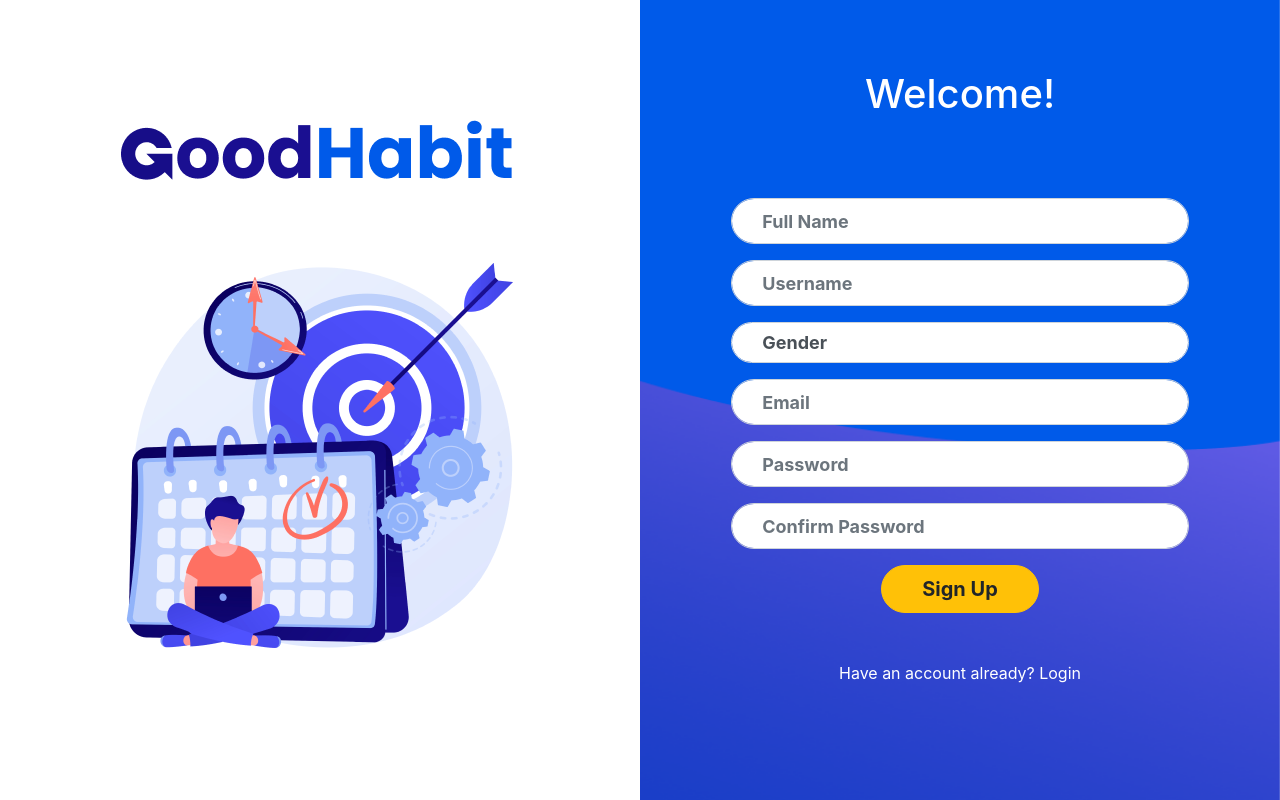
After one commit to syauqi-a/tubesRPL, a PHP site: page /signup.html in a window 1280 px wide. The commit adds this page. Run offline with PHP 8.4, Linux system fonts and the light colour scheme.

Commit message:
menampilkan login dan signup cara alternatif(html memanggil php)

```diff
--- /dev/null
+++ b/signup.html
@@ -0,0 +1,122 @@
+<!doctype html>
+<html>
+	<head>
+		<title>Sign Up</title>
+		<meta charset="utf-8">
+		<meta name="viewport" content="width=device-width, initial-scale=1">
+		<link rel="stylesheet" href="https://maxcdn.bootstrapcdn.com/bootstrap/4.5.2/css/bootstrap.min.css">
+		<script src="https://ajax.googleapis.com/ajax/libs/jquery/3.5.1/jquery.min.js"></script>
+		<script src="https://cdnjs.cloudflare.com/ajax/libs/popper.js/1.16.0/umd/popper.min.js"></script>
+		<script src="https://maxcdn.bootstrapcdn.com/bootstrap/4.5.2/js/bootstrap.min.js"></script>
+		<style>
+			.blueBG{
+				background-image:url('Asset/bgblue.png');
+				background-repeat: no-repeat;
+				background-attachment: fixed;
+				background-size: 100% 100%;
+			}
+			.bdr-round{
+				border-radius:1.5rem;
+			}
+			.form-control{
+				width: 75%;
+				display: inline-block;
+			}
+			.inputan{
+				padding: 22px 30px;
+				font-size:18px;
+				font-weight:bold;
+			}
+			select {
+				-moz-appearance: none;
+				-webkit-appearance: none;
+			}
+			select::-ms-expand {
+				display: none;
+			}
+		</style>
+	</head>
+	<body>
+		<div class="container-fluid">
+			<div class="row text-center">
+				<div class="col" style="padding-top:100px;">
+						<img class="mw-100" src="Asset/logo.png" alt="logo.png">
+						<img class="mw-100" src="Asset/illustration.png" alt="illustration.png">
+				</div>
+				<div class="col blueBG" style="height:800px; padding-top:70px;">
+					<div>
+					<h1 style="color:white;">Welcome!</h1>
+					<br/><br/><br/>
+					<form id="form_signup" method="post">
+						<div class="form-group">
+							<input type="text" class="form-control bdr-round inputan" placeholder='Full Name' name="fname" title="Input your full name here" required>
+						</div>
+						<div class="form-group">
+							<input type="text" class="form-control bdr-round inputan" placeholder='Username' name="username" title="Input your username here" required>
+							<br/><span style="color:red; display:none;" id='msgUN'>Username has been used!!!</span>
+						</div>
+						<div class="form-group">
+							<select name='gender' class="form-control bdr-round" style="font-size:18px; font-weight:bold; padding-left: 30px;" title="Choose your gender here" required >
+								<option value='' hidden>Gender</option>
+								<option value='L'>Male</option>
+								<option value='P'>Female</option>
+							</select>
+						</div>
+						<div class="form-group">
+							<input type="email" class="form-control bdr-round inputan" placeholder='Email' name="email" title="Input your email here" required>
+							<br/><span style="color:red; display:none;" id='msgEmail'>Email has been used!!!</span>
+						</div>
+						<div class="form-group">
+							<input type="password" class="form-control bdr-round inputan" placeholder="Password" name="password" onkeyup="validation()" title="Input your password here" required>
+						</div>
+						<div class="form-group">
+							<input type="password" class="form-control bdr-round inputan" placeholder="Confirm Password" name="confirm" onkeyup="validation()" title="Confirm your password here" required>
+						</div>
+						<script>
+							function validation(){
+								const password = document.querySelector('input[name=password]');
+								const confirm = document.querySelector('input[name=confirm]');
+								if (confirm.value === password.value) {
+									confirm.setCustomValidity('');
+								} else {
+									confirm.setCustomValidity('Passwords do not match');
+								}
+							}
+						</script>
+						<button type="submit" name="signup" class="btn btn-warning bdr-round" style="padding: 8px 40px;" title="Click here to signup" /><b><span style="font-size:20px;">Sign Up</span></b></button>
+					</form>
+					<br/><br/>
+					<p style="color:white;">Have an account already? <a href="login.php" style="color:white;">Login</a></p>
+				</div></div>
+			</div>
+		</div>
+
+	<script>
+		$(document).ready(function(){
+			//console.log("document is ready");
+			$('#form_signup').on('submit', function(event){
+				event.preventDefault();
+				console.log("submit isi form_signup");
+				document.getElementById("msgUN").style.display = "none";
+				document.getElementById("msgEmail").style.display = "none";
+				var formData = $(this).serialize();
+				$.ajax({
+					url: 'processes/signup.php',
+					method: 'POST',
+					data: formData,
+					success: function(data){
+						console.log(data);
+						if(data=="success")
+							window.location = 'login.html';
+						else if(data=="error: username")
+							document.getElementById("msgUN").style.display = "block";
+						else if(data=="error: email")
+							document.getElementById("msgEmail").style.display = "block";
+					}
+				});
+			});
+		});
+	</script>
+
+	</body>
+</html>
```
Also changed, not shown: login.html (added, +111 -0 lines), processes/login.php (+24 -10 lines), processes/signup.php (+21 -8 lines).
